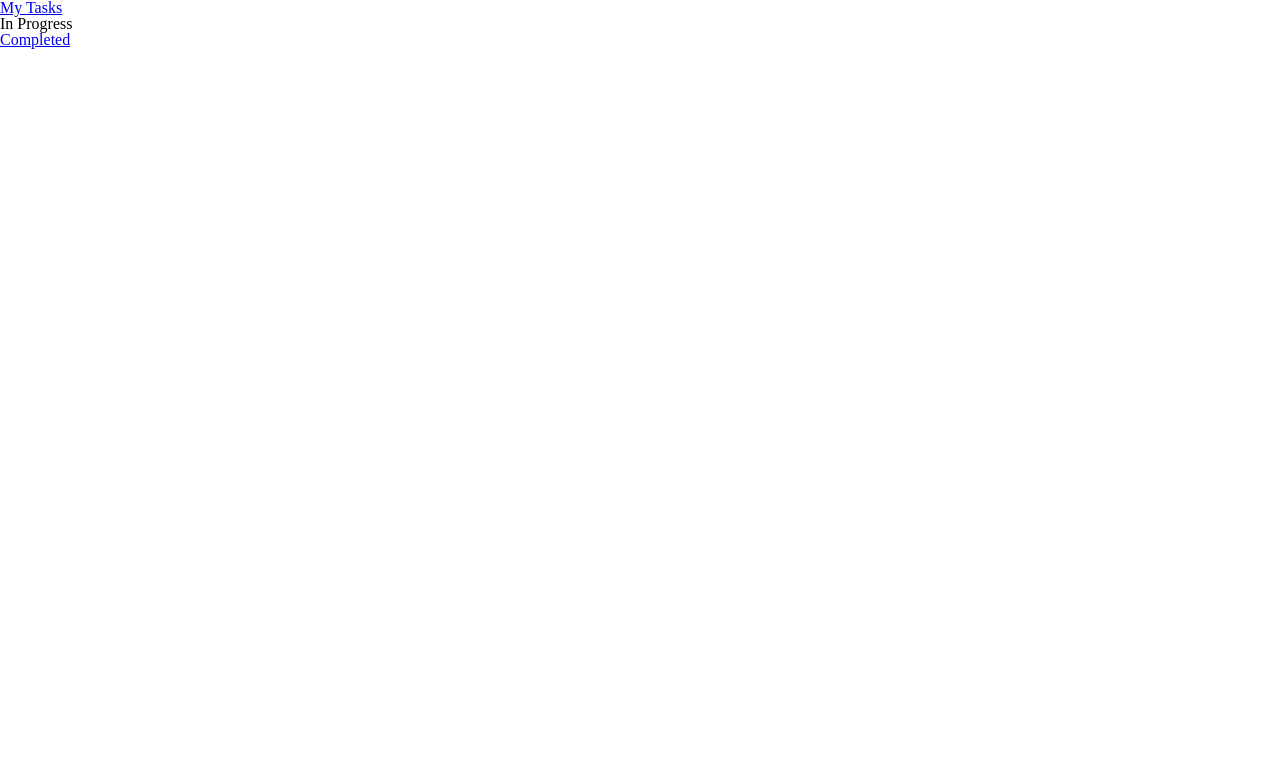
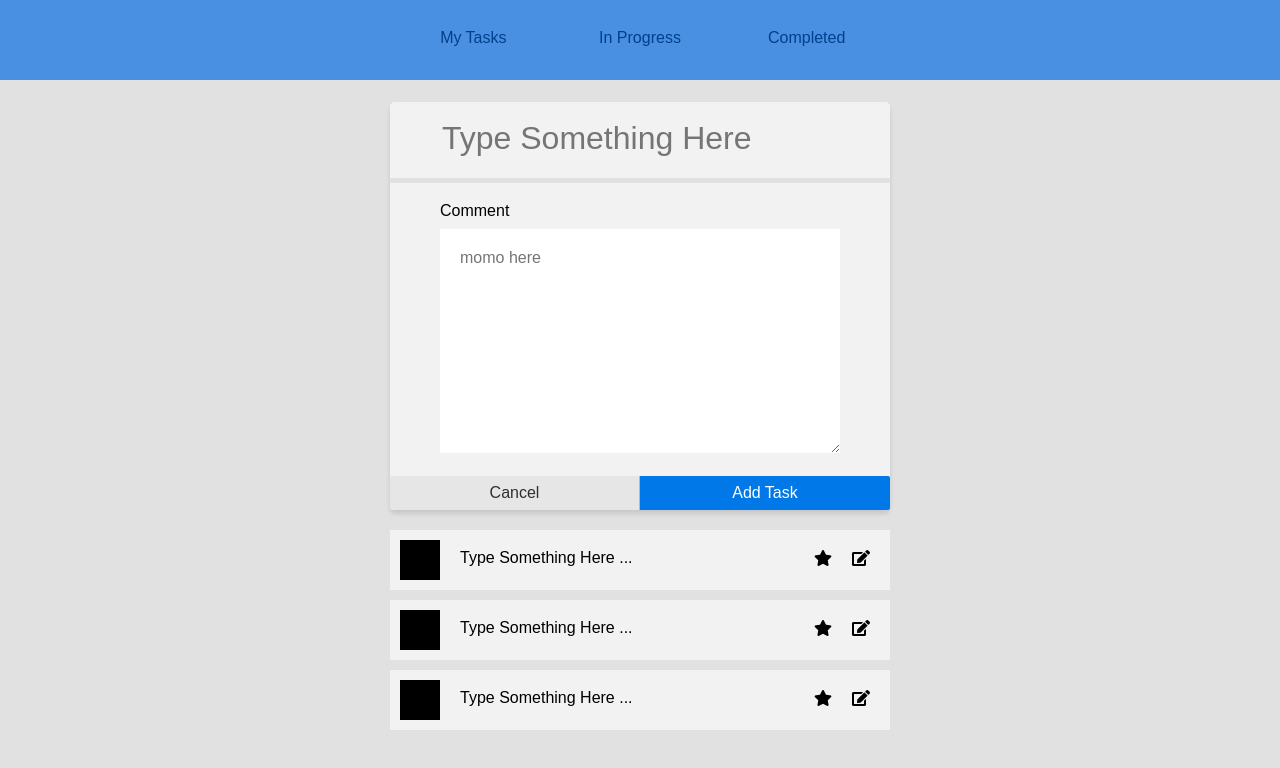
Before and after one commit to ayugioh2003/F2E-spirit-time-house, a plain HTML site: page No1.todolist/index.html in a window 1280 px wide. Drawn offline with nearby package versions, Linux system fonts and the light colour scheme.

Commit message:
edit html, css

```diff
--- a/No1.todolist/css/style.css
+++ b/No1.todolist/css/style.css
@@ -0,0 +1,155 @@
+/* 整體 */
+
+.wrap {
+  max-width: 500px;
+  margin: 0 auto;
+}
+
+html {
+  scroll-behavior: smooth;
+  background: #E1E1E1 100%;
+}
+
+.clearfix {
+  content: "";
+  display: table;
+  clear: both;
+}
+
+/* 局部 */
+
+/* .topbar */
+
+.header {
+  background: #4A90E2 ;
+  padding-bottom: 4px;
+  margin-bottom: 22px;
+}
+
+.topbar {
+  box-sizing: border-box;
+  max-width: 500px; /* 寬度要比 .header 小，才有辦法置中 */
+  height: 76px;
+  display: block;
+  margin: 0 auto;
+}
+.topbar li {
+  box-sizing: border-box;
+  float: left;
+  width: 33.33333%;
+  text-align: center;
+  border-bottom: 4px solid #4A90E2;
+}
+.topbar li:hover {
+  border-bottom: 4px solid #00408B;
+  color: #ffffff;
+}
+
+.topbar a {
+  display: block; /* 讓整個按鈕範圍被 hover 時都有效果 */
+  line-height: 76px;
+  text-decoration: none;
+  color: #00408B;
+}
+.topbar a:hover {
+  color: #ffffff;
+}
+
+/* addtodo 添加 todo 區 */
+
+.addtodo {
+  background: #F2F2F2;
+  box-shadow: 0 4px 4px 0 #C8C8C8;
+  border-radius: 5px;
+  margin-bottom: 20px;
+}
+
+.addtodo-simple {
+  background: #F2F2F2;
+  border-radius: 5px 5px 0 0;
+  height: 76px;
+  padding: 0 50px;
+  border-bottom: 5px solid #E1E1E1;
+}
+.addtodo-simple input {
+  background: #F2F2F2;
+  line-height: 76px;
+  width: auto;
+  height: 70px;
+  border: 0;
+  font-size: 32px;
+}
+
+
+
+.addtodo-complicate {
+  background: #F2F2F2;
+  margin: 0 50px;
+
+}
+.addtodo-complicate p {
+  margin-top: 20px;
+  margin-bottom: 10px;
+}
+.addtodo-complicate textarea{
+  box-sizing: border-box;
+  width: 400px;
+  padding: 20px;
+  border: 0;
+  margin-bottom: 20px;
+}
+
+.addtodo button {
+  width: 50%;
+}
+
+
+/* todolist 清單區塊 */
+
+.todolist li:after {
+  content:"";
+  display: table;
+  clear: both;
+}
+
+
+.todolist li {
+  background: #F2F2F2;
+  margin-bottom: 10px;
+  padding: 10px;
+}
+
+.checkbox {
+  float: left;
+  width: 20px;
+  height: 20px;
+  background: #000;
+  margin-right: 10px;
+  padding: 10px;
+}
+.checkbox:hover {
+  background: pink;
+}
+
+.todoname {
+  float: left;
+  padding: 10px;
+}
+
+
+.option {
+  float: right;
+}
+.option a {
+  float: left;
+  color: black;
+  padding: 10px;
+
+}
+.star {
+  float: left;
+}
+
+.edit {
+  float: left;
+}
--- a/No1.todolist/index.html
+++ b/No1.todolist/index.html
@@ -9,21 +9,100 @@
   <!-- <meta name="description" content=""> -->
 
   <link rel="stylesheet" href="css/cssreset.css">
-  <!-- <link rel="stylesheet" href="https://unpkg.com/purecss@1.0.0/build/pure-min.css" integrity="sha384-nn4HPE8lTHyVtfCBi5yW9d20FjT8BJwUXyWZT9InLYax14RDjBj46LmSztkmNP9w" crossorigin="anonymous"> -->
+  <link rel="stylesheet" href="https://use.fontawesome.com/releases/v5.0.13/css/all.css" integrity="sha384-DNOHZ68U8hZfKXOrtjWvjxusGo9WQnrNx2sqG0tfsghAvtVlRW3tvkXWZh58N9jp"
+    crossorigin="anonymous">
+  <link rel="stylesheet" href="https://unpkg.com/purecss@1.0.0/build/pure-min.css" integrity="sha384-nn4HPE8lTHyVtfCBi5yW9d20FjT8BJwUXyWZT9InLYax14RDjBj46LmSztkmNP9w"
+    crossorigin="anonymous">
   <link rel="stylesheet" href="css/style.css">
   <script src="js/jquery-3.3.1.min.js"></script>
   <script src="js/all.js"></script>
 </head>
 
 <body>
+
+  <div class="header">
+    <ul class="topbar clearfix">
+      <li>
+        <a href="#">My Tasks</a>
+      </li>
+      <li>
+        <a href="#">In Progress</a>
+      </li>
+      <li>
+        <a href="#">Completed</a>
+      </li>
+    </ul>
+  </div>
+
   <div class="wrap">
-    <div class="header"></div>
-      <ul class="topbar">
-        <li><a href="#">My Tasks</a></li>
-        <li><a href="#"></a>In Progress</li>
-        <li><a href="#">Completed</a></li>
-      </ul>
     <div class="content"></div>
+    <div class="addtodo">
+      <div class="addtodo-simple">
+        <input type="text" placeholder="Type Something Here">
+      </div>
+      <div class="addtodo-complicate">
+        <p>Comment</p>
+        <textarea name="comment" id="" rows="10" placeholder="momo here"></textarea>
+      </div>
+      <div>
+
+      </div>
+      <div class="pure-button-group" role="group" aria-label="...">
+        <button class="pure-button">Cancel</button>
+        <button class="pure-button pure-button-primary">Add Task</button>
+      </div>
+
+    </div>
+    <ul class="todolist">
+      <li>
+        <div class="checkbox"></div>
+        <div class="todoname">Type Something Here ...</div>
+        <div class="option">
+          <div class="star">
+            <a href="#">
+              <i class="fas fa-star"></i>
+            </a>
+          </div>
+          <div class="edit">
+            <a href="#">
+              <i class="fas fa-edit"></i>
+            </a>
+          </div>
+        </div>
+      </li>
+      <li>
+        <div class="checkbox"></div>
+        <div class="todoname">Type Something Here ...</div>
+        <div class="option">
+          <div class="star">
+            <a href="#">
+              <i class="fas fa-star"></i>
+            </a>
+          </div>
+          <div class="edit">
+            <a href="#">
+              <i class="fas fa-edit"></i>
+            </a>
+          </div>
+        </div>
+      </li>
+      <li>
+        <div class="checkbox"></div>
+        <div class="todoname">Type Something Here ...</div>
+        <div class="option">
+          <div class="star">
+            <a href="#">
+              <i class="fas fa-star"></i>
+            </a>
+          </div>
+          <div class="edit">
+            <a href="#">
+              <i class="fas fa-edit"></i>
+            </a>
+          </div>
+        </div>
+      </li>
+    </ul>
     <div class="footer"></div>
   </div>
 
--- a/No1.todolist/js/all.js
+++ b/No1.todolist/js/all.js
@@ -0,0 +1,7 @@
+$(document).ready(function () {
+
+
+
+
+
+});
```
